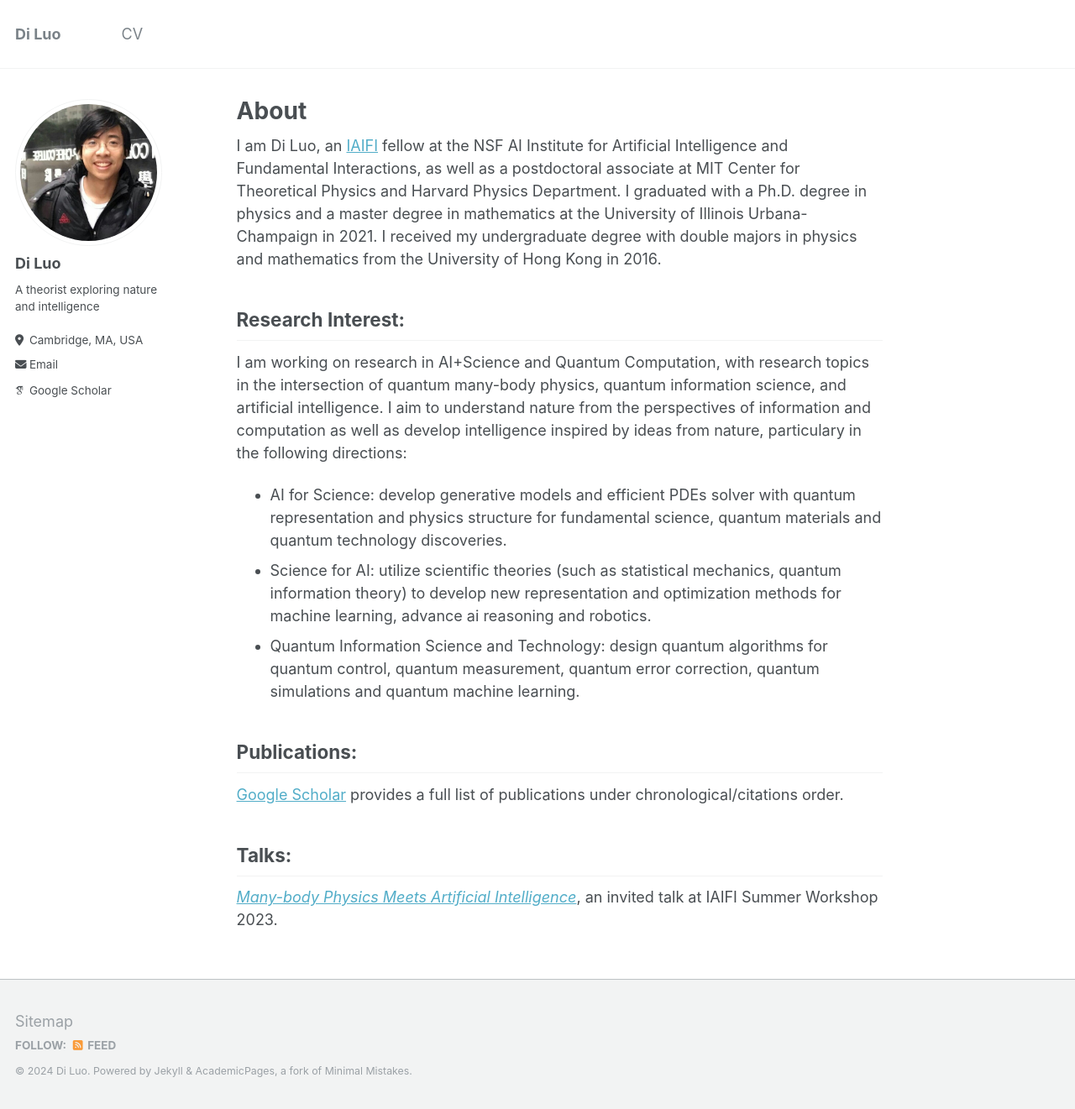
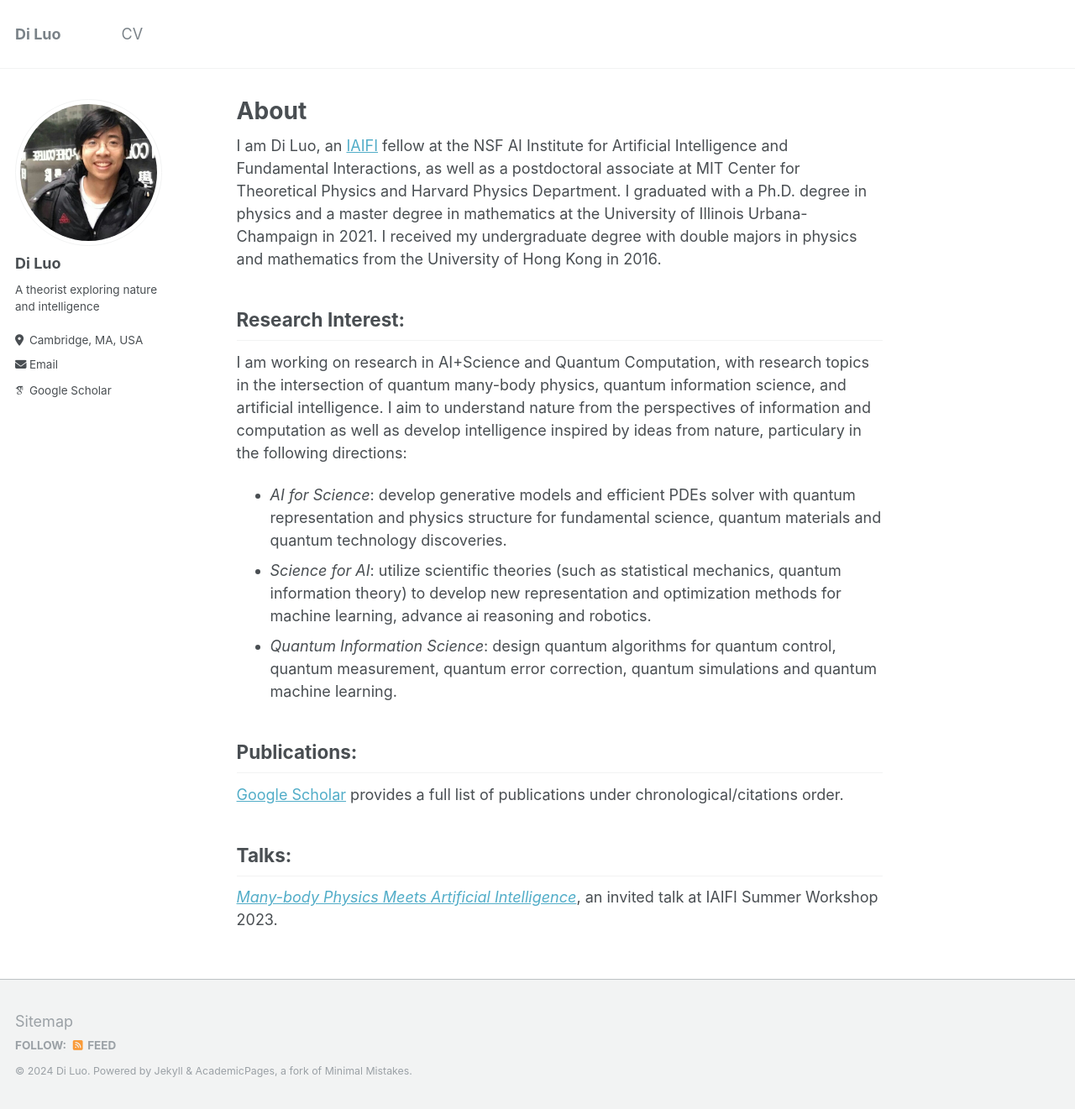
Before and after one commit to diluo28/diluo.github.io, a Jekyll site: the page built from _pages/about.md, in a window 1280 px wide and 1321 px high. Shown: the whole window at 84% size. Built offline with Jekyll 4.4.1, drawn with Linux system fonts in a browser that asks for light colours; some web fonts are replaced.

Commit message:
Update about.md

```diff
--- a/_pages/about.md
+++ b/_pages/about.md
@@ -13,9 +13,9 @@ I am Di Luo, an <a href="https://iaifi.org/" target="_blank">IAIFI</a> fellow at
 
 I am working on research in AI+Science and Quantum Computation, with research topics in the intersection of quantum many-body physics, quantum information science, and artificial intelligence. I aim to understand nature from the perspectives of information and computation as well as develop intelligence inspired by ideas from nature, particulary in the following directions:
 
-* AI for Science: develop generative models and efficient PDEs solver with quantum representation and physics structure for fundamental science, quantum materials and quantum technology discoveries.
-* Science for AI: utilize scientific theories (such as statistical mechanics, quantum information theory) to develop new representation and optimization methods for machine learning, advance ai reasoning and robotics.
-* Quantum Information Science and Technology: design quantum algorithms for quantum control, quantum measurement, quantum error correction, quantum simulations and quantum machine learning.
+* *AI for Science*: develop generative models and efficient PDEs solver with quantum representation and physics structure for fundamental science, quantum materials and quantum technology discoveries.
+* *Science for AI*: utilize scientific theories (such as statistical mechanics, quantum information theory) to develop new representation and optimization methods for machine learning, advance ai reasoning and robotics.
+* *Quantum Information Science*: design quantum algorithms for quantum control, quantum measurement, quantum error correction, quantum simulations and quantum machine learning.
 
 ## Publications:
 
```
